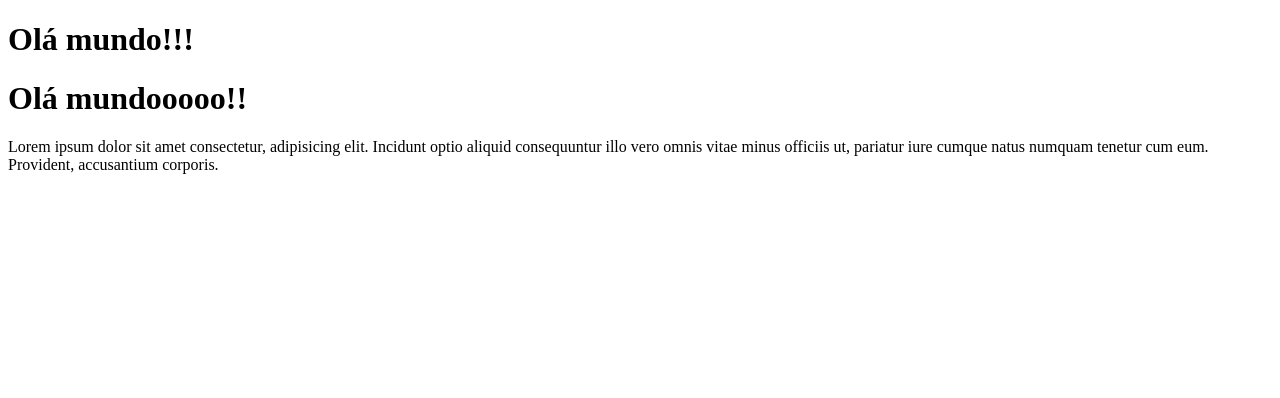
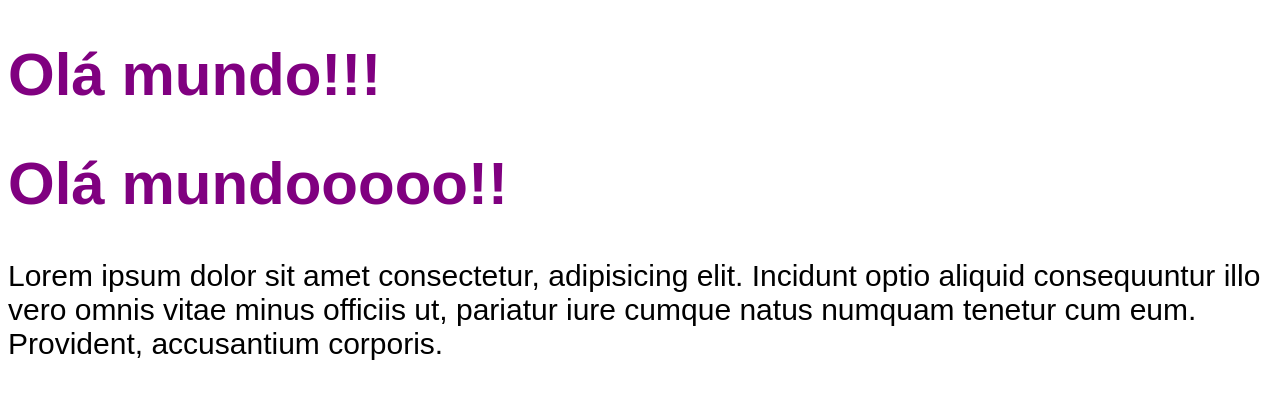
Before and after one commit to Graciliana/chronos, a React (Vite) app: page / in a window 1280 px wide. Shown: the top 398 px of the page. Built offline with nearby package versions, Linux system fonts and the light colour scheme.

Commit message:
[FEAT] Import folder of css globais

```diff
--- a/src/App.tsx
+++ b/src/App.tsx
@@ -1,3 +1,5 @@
+import './styles/theme.css';
+import './styles/global.css'
 export function App() {
 
     return (
--- /dev/null
+++ b/src/styles/global.css
@@ -0,0 +1,8 @@
+body {
+    font-size: 30px;
+    font-family: sans-serif;
+}
+
+h1 {
+    color: purple;
+}
--- /dev/null
+++ b/src/styles/theme.css
@@ -0,0 +1,4 @@
+:root {
+    --primary: pink;
+
+}
```
